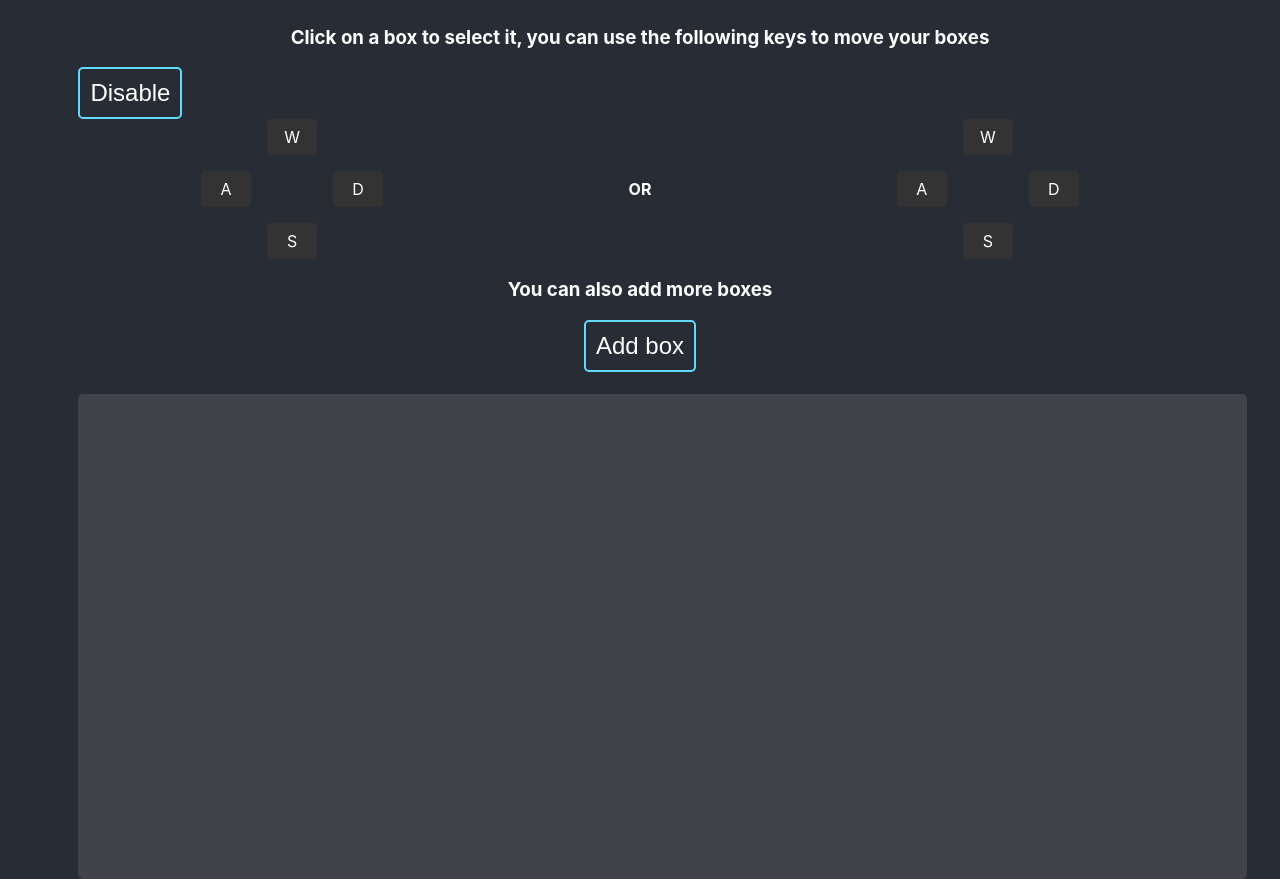
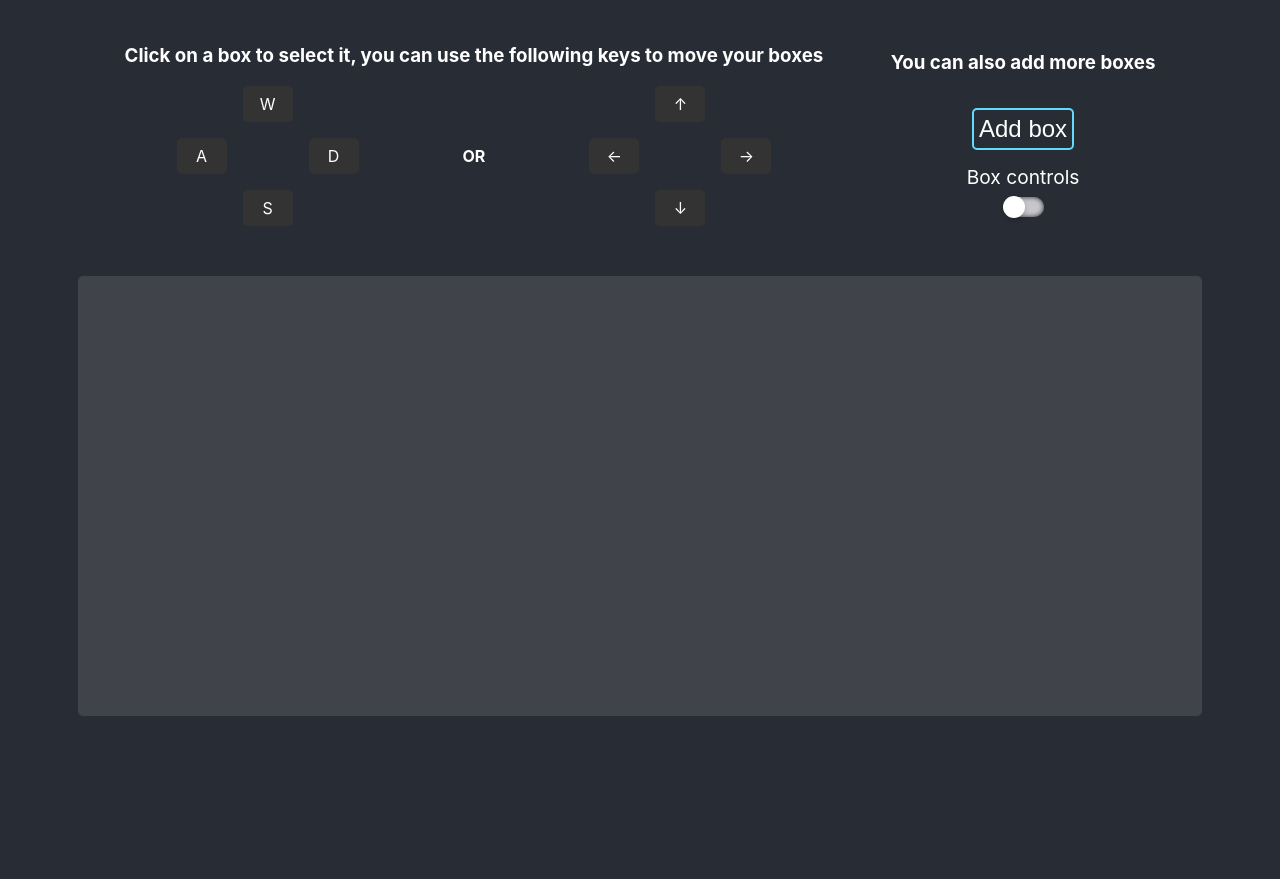
Before and after one commit to kartik2406/box-generator, a React (Create React App) app: page / in a window 1280 px wide. After the commit the page ends 800 px from the top, so only its background shows below. Built offline with nearby package versions, Linux system fonts and the light colour scheme.

Commit message:
Adding toggle for box keyboard controls

```diff
--- a/src/App.css
+++ b/src/App.css
@@ -4,6 +4,13 @@
   width: min(90%, 70.2rem);
 }
 
+.instructions {
+  display: flex;
+  gap: 6%;
+  justify-content: center;
+  align-items: center;
+  margin-bottom: 50px;
+}
 .key-info {
   display: flex;
   justify-content: space-around;
@@ -44,10 +51,11 @@
   grid-column: 3;
 }
 
-.add-box-section {
+.box-controls {
   display: flex;
   flex-direction: column;
   align-items: center;
+  gap: 15px;
 }
 
 .btn {
@@ -57,7 +65,7 @@
   font-size: 1.5rem;
   cursor: pointer;
   border: 2px solid var(--primary);
-  padding: 10px;
+  padding: 5px;
   border-radius: 5px;
   transition: 0.2s;
 }
@@ -72,16 +80,17 @@
   min-height: 55vh;
   background: rgb(160, 160, 160, 0.2);
   border-radius: 5px;
-  padding: 2%;
+  /* padding: 2%; */
   display: flex;
   flex-wrap: wrap;
   gap: 10px;
   position: relative;
+  margin-bottom: 50px;
 }
 
 .box {
-  width: 8rem;
-  height: 8rem;
+  width: 100px;
+  height: 100px;
   background: rebeccapurple;
   /* opacity: 0.6; */
   cursor: pointer;
@@ -92,3 +101,48 @@
 .box.box--selected {
   outline: 2px solid var(--primary);
 }
+
+.switch {
+  display: flex;
+  flex-direction: column;
+  gap: 5px;
+  align-items: center;
+}
+
+.switch input[type="checkbox"] {
+  position: relative;
+  width: 40px;
+  height: 20px;
+  appearance: none;
+  background: #c6c6cc;
+  outline: none;
+  border-radius: 50px;
+  transition: 0.5s;
+  box-shadow: inset 0 0 5px rgba(0, 0, 0, 0.8);
+}
+
+.switch input:checked[type="checkbox"] {
+  background: var(--primary);
+}
+
+.switch input[type="checkbox"]::before {
+  content: "";
+  position: absolute;
+  width: 20px;
+  height: 20px;
+  border-radius: 50px;
+  top: 0;
+  left: 0;
+  background: #ffff;
+  transform: scale(1.1);
+  box-shadow: 0 2px 5px rgba(0, 0, 0, 0.2);
+  transition: 0.3s;
+}
+
+.switch input:checked[type="checkbox"]::before {
+  left: 20px;
+}
+
+.switch label {
+  font-size: 1.2rem;
+}
--- a/src/App.js
+++ b/src/App.js
@@ -1,5 +1,8 @@
 import { useCallback, useEffect, useState } from "react";
 import "./App.css";
+
+const boxSize = 100;
+let containerSize = {};
 
 const getColor = () => {
   const colors = [
@@ -29,7 +32,8 @@ const getColor = () => {
   return colors[Math.round(Math.random() * (colors.length - 1))];
 };
 
-const getNewPosition = (keyCode, pos) => {
+const getNewPosition = (keyCode, pos, fenceSize, speed = 5) => {
+  console.log("fenceSize", fenceSize);
   const KEY_CODES = {
     UP: ["KeyW", "ArrowUp"],
     DOWN: ["KeyS", "ArrowDown"],
@@ -37,23 +41,29 @@ const getNewPosition = (keyCode, pos) => {
     RIGHT: ["KeyD", "ArrowRight"],
   };
 
+  // TODO: Check new value before update, if higher than bounds than increment with diff
   if (KEY_CODES.UP.includes(keyCode)) {
-    pos.top = pos.top - 1;
+    if (pos.top > 0) pos.top = pos.top - speed;
   } else if (KEY_CODES.DOWN.includes(keyCode)) {
-    pos.top = pos.top + 1;
+    if (pos.top < fenceSize.height) pos.top = pos.top + speed;
   } else if (KEY_CODES.LEFT.includes(keyCode)) {
-    pos.left = pos.left - 1;
+    if (pos.left > 0) pos.left = pos.left - speed;
   } else if (KEY_CODES.RIGHT.includes(keyCode)) {
-    pos.left = pos.left + 1;
+    if (pos.left < fenceSize.width) pos.left = pos.left + speed;
   }
   return pos;
 };
+
 function App() {
   const [boxes, setBoxes] = useState([]);
-  const [control, setControl] = useState(true);
+  const [control, setControl] = useState(false);
   console.log("Component re-rendered");
   const addBox = () => {
     setBoxes((prev) => {
+      if (!prev.length) {
+        setControl(true);
+        window.addEventListener("keydown", moveSelectedBox, true);
+      }
       const last = prev[prev.length - 1];
       return [
         ...prev.map((prev) => {
@@ -90,9 +100,20 @@ function App() {
 
       if (selectedBox) {
         if (keyCode === "Delete") {
-          return prev.filter((box) => box.id != selectedBox.id);
+          let boxes = prev.filter((box) => box.id != selectedBox.id);
+          console.log("Delete boxes", boxes.length);
+          if (!boxes.length) {
+            setControl(false);
+            window.removeEventListener("keydown", moveSelectedBox, true);
+          }
+          return boxes;
         }
-        selectedBox.pos = getNewPosition(keyCode, selectedBox.pos);
+        selectedBox.pos = getNewPosition(
+          keyCode,
+          selectedBox.pos,
+          containerSize
+        );
+        console.log(selectedBox.pos);
       }
       return [...prev];
     });
@@ -100,11 +121,17 @@ function App() {
 
   useEffect(() => {
     // console.log("useEffect called");
-    window.addEventListener("keydown", moveSelectedBox, true);
+    let boxContainer = document.querySelector(".box-container");
+    containerSize.height = boxContainer.clientHeight - boxSize;
+    containerSize.width = boxContainer.clientWidth - boxSize;
+    console.log(containerSize);
+
     // toggleMovement();
   }, []);
   const toggleMovement = () => {
+    console.log("Inside toggle");
     setControl((prev) => {
+      console.log("prev", prev);
       if (prev) window.removeEventListener("keydown", moveSelectedBox, true);
       else window.addEventListener("keydown", moveSelectedBox, true);
       return !prev;
@@ -118,9 +145,7 @@ function App() {
             Click on a box to select it, you can use the following keys to move
             your boxes
           </h1>
-          <button className="btn" onClick={toggleMovement}>
-            {control ? "Disable" : "Enable"}
-          </button>
+
           <section className="key-info">
             <div className="movement-keys">
               <span className="up">W</span>
@@ -130,18 +155,30 @@ function App() {
             </div>
             <h4> OR </h4>
             <div className="movement-keys">
-              <span className="up">W</span>
-              <span className="left">A</span>
-              <span className="down">S</span>
-              <span className="right">D</span>
+              <span className="up">&uarr;</span>
+              <span className="left">&larr;</span>
+              <span className="down">&darr;</span>
+              <span className="right">&rarr;</span>
             </div>
           </section>
         </section>
-        <section className="add-box-section">
+        <section className="box-controls">
           <h1 className="section-title"> You can also add more boxes</h1>
           <button className="btn" onClick={addBox}>
             Add box
           </button>
+          {/* <button className="btn" onClick={toggleMovement}>
+            {control ? "Disable" : "Enable"}
+          </button> */}
+          <div className="switch">
+            <label htmlFor="boxMovement">Box controls</label>
+            <input
+              type="checkbox"
+              name="boxMovement"
+              checked={control}
+              onChange={toggleMovement}
+            />
+          </div>
         </section>
       </section>
       <section className="box-container">
```
